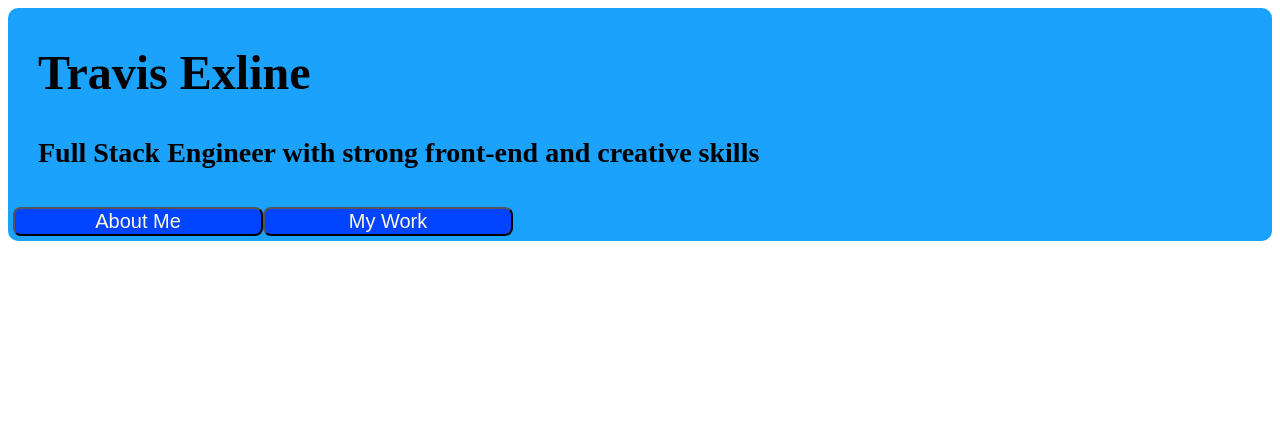
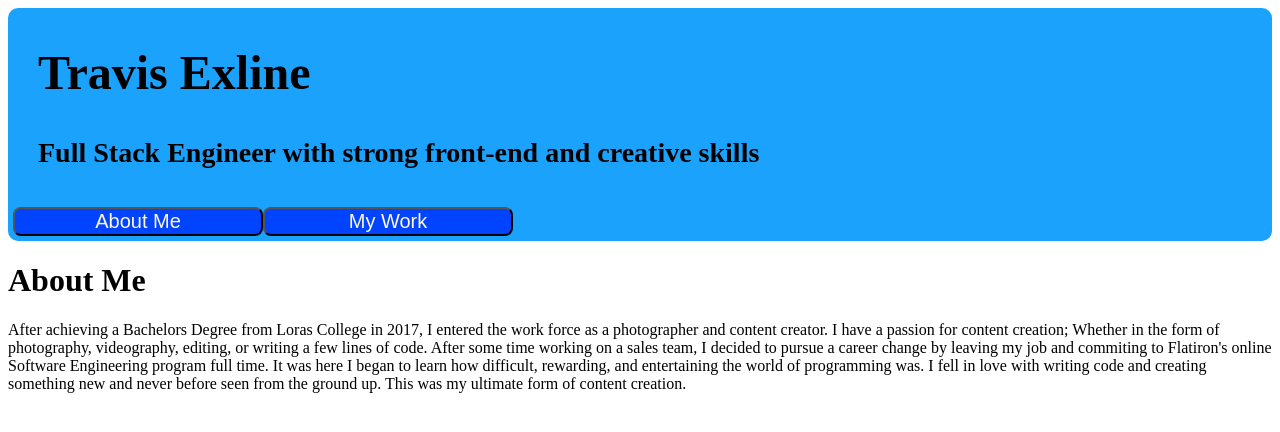
Before and after one commit to TravisExline/Portfolio, a plain HTML site: page Portfolio/index.html in a window 1280 px wide. Drawn offline with Linux system fonts and the light colour scheme.

Commit message:
working on about section

```diff
--- a/Portfolio/index.html
+++ b/Portfolio/index.html
@@ -12,7 +12,13 @@
             <button class="nav-buttons">About Me</button><button class="nav-buttons">My Work</button>
         </div>
         <div class="about-me">
-
+            <h1>About Me</h1>
+            <p>After achieving a Bachelors Degree from Loras College in 2017, I entered the work force as a photographer and content creator.
+                I have a passion for content creation; Whether in the form of photography, videography, editing, or writing a few lines of code.
+                After some time working on a sales team, I decided to pursue a career change by leaving my job and commiting to Flatiron's online Software Engineering program full time.
+                It was here I began to learn how difficult, rewarding, and entertaining the world of programming was.  I fell in love with writing code and creating something new and never before
+                seen from the ground up.  This was my ultimate form of content creation.
+            </p>
         </div>
         <div class="my-work">
 
```
